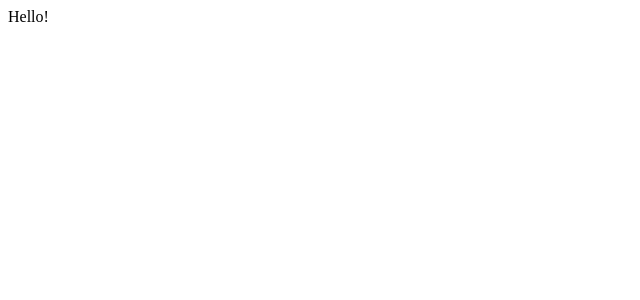
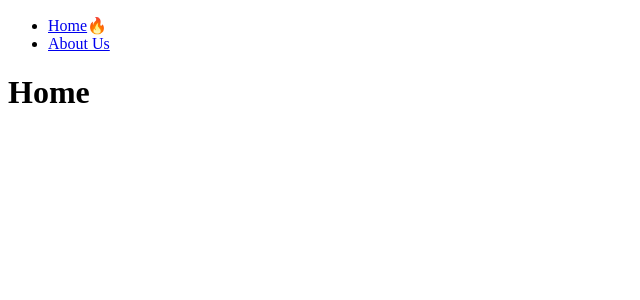
Before and after one commit to hyunjeong-git/learn-next, a Next.js app: page / in a window 1280 px wide. Shown: the top 300 px of the page, without its empty margins (0-640 px from the left). Built offline with nearby package versions, Linux system fonts and the light colour scheme.

Commit message:
feat: 컴포넌트내 layout 중첩가능 확인

```diff
--- /dev/null
+++ b/app/about-us/company/jobs/sales/page.tsx
@@ -0,0 +1,3 @@
+export default function Sales() {
+  return <h1>Sales</h1>;
+}
--- /dev/null
+++ b/app/components/Navigation.tsx
@@ -0,0 +1,21 @@
+"use client"
+import Link from "next/link";
+import { usePathname } from "next/navigation";
+
+export default function Navigation() {
+  const path = usePathname();
+  console.log(path);
+
+  return (
+    <nav>
+      <ul>
+        <li>
+          <Link href="/">Home</Link>{path === '/' ? '🔥' : ''}
+        </li>
+        <li>
+          <Link href="/about-us">About Us</Link>{path === '/about-us' ? '☀️' : ''}
+        </li>
+      </ul>
+    </nav>
+  );
+}
--- a/app/layout.tsx
+++ b/app/layout.tsx
@@ -1,16 +1,21 @@
+import Navigation from "./components/Navigation";
+
 export const metadata = {
-  title: 'Next.js',
-  description: 'Generated by Next.js',
-}
+  title: "Next.js",
+  description: "Generated by Next.js",
+};
 
 export default function RootLayout({
   children,
 }: {
-  children: React.ReactNode
+  children: React.ReactNode;
 }) {
   return (
     <html lang="en">
-      <body>{children}</body>
+      <body>
+        <Navigation />
+        {children}
+      </body>
     </html>
-  )
+  );
 }
--- a/app/page.tsx
+++ b/app/page.tsx
@@ -1,3 +1,7 @@
 export default function Pages() {
-  return <div>Hello!</div>;
+  return (
+    <div>
+      <h1>Home</h1>
+    </div>
+  );
 }
```
Also changed, not shown: app/about-us/company/jobs/sales/layout.tsx (added, +12 -0 lines).
